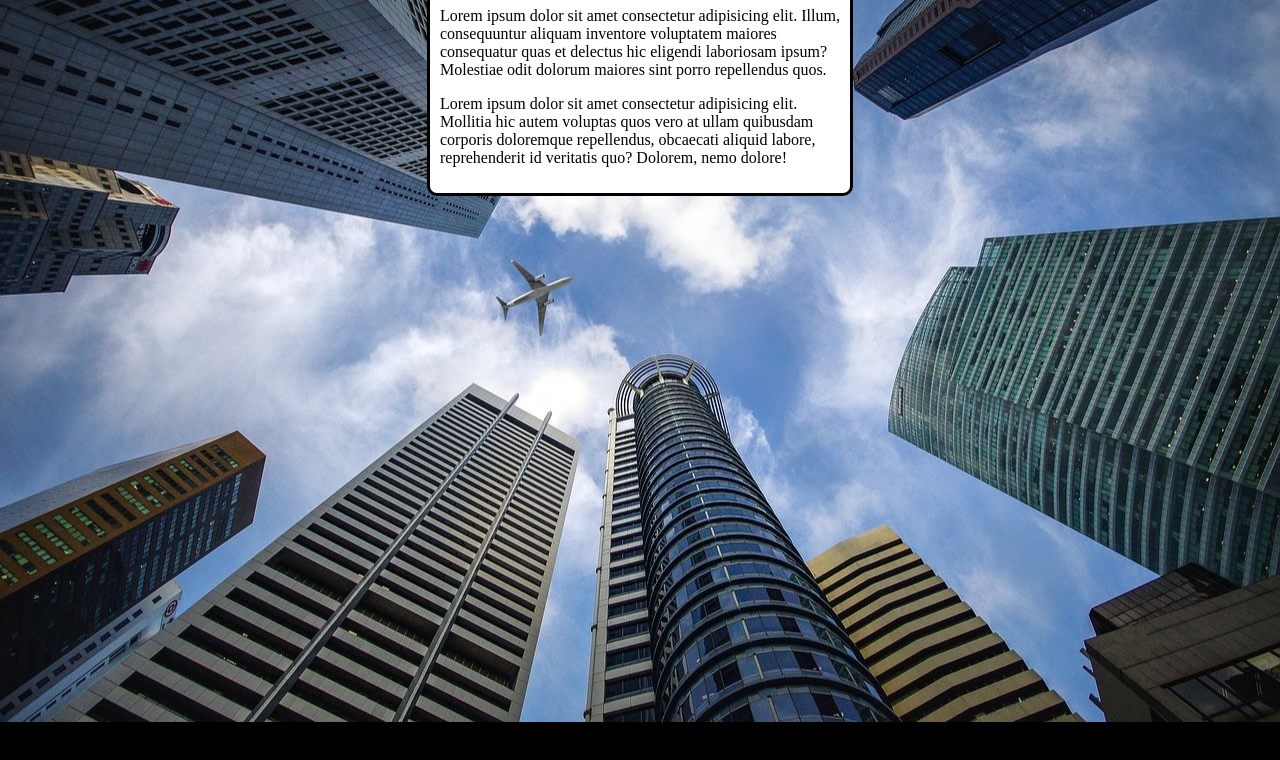
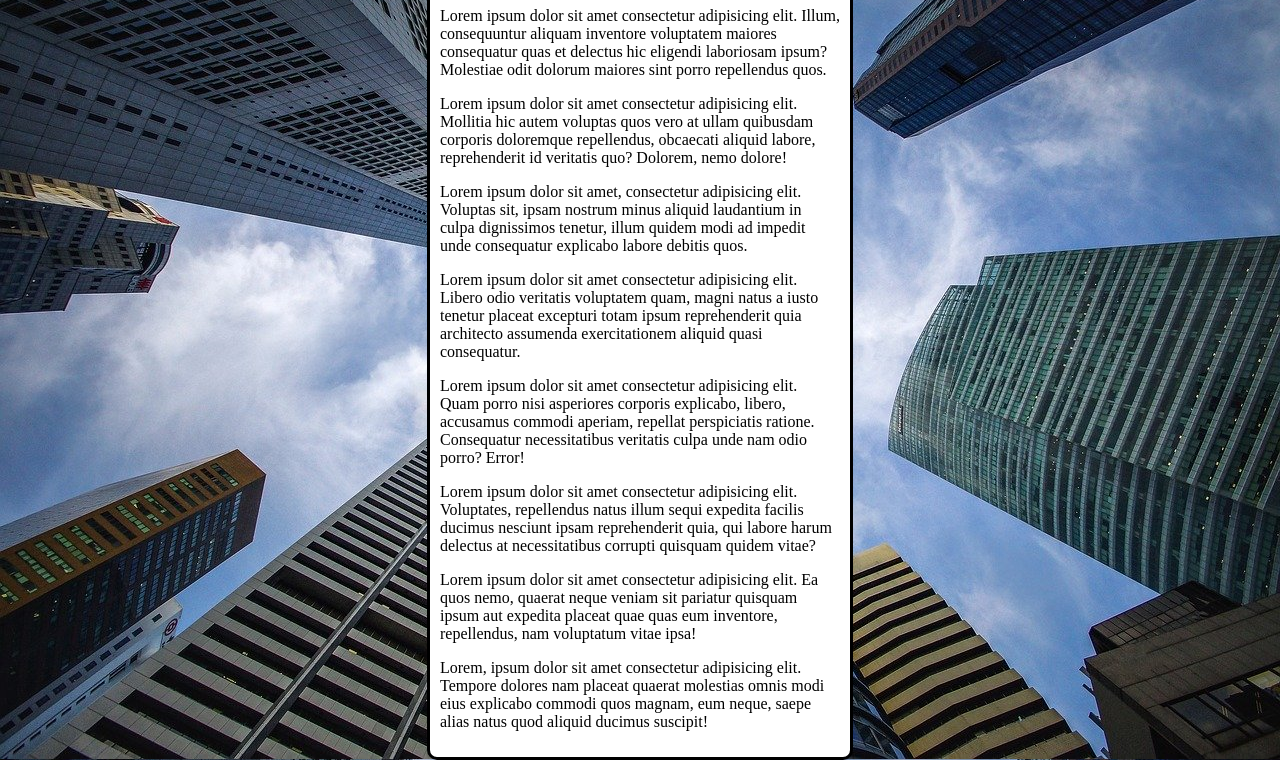
Before and after one commit to leilsonsa/html-css, a plain HTML site: page exercicios/ex022/fundo006.html in a window 1280 px wide. Shown: the part 94-854 px from the top of the page. Before the commit the page ends 816 px from the top, so only its background shows below. Drawn offline with Linux system fonts and the light colour scheme.

Commit message:
Update fundo006.html
atualização fumdo 006

```diff
--- a/exercicios/ex022/fundo006.html
+++ b/exercicios/ex022/fundo006.html
@@ -7,13 +7,19 @@
     <style>
         body {
             height: 100vh;
-            background-color: black;
+           /*background-color: black;
             background-image: url(imagens/wallpaper002.jpg);
-            background-repeat: no-repeat;
+            background-repeat: repeat;
             background-size: cover;
             background-position: center center ;
+            background-attachment: fixed;*/
 
+
+            background: black url("imagens/wallpaper002.jpg")  center center no-repeat  fixed ;
+            background-size: cover;
         }
+
+
 
         main {
             background-color: white;
@@ -31,6 +37,12 @@
        <h1>Teste de Imagem de fundo</h1>
        <p>Lorem ipsum dolor sit amet consectetur adipisicing elit. Illum, consequuntur aliquam inventore voluptatem maiores consequatur quas et delectus hic eligendi laboriosam ipsum? Molestiae odit dolorum maiores sint porro repellendus quos.</p>
        <p>Lorem ipsum dolor sit amet consectetur adipisicing elit. Mollitia hic autem voluptas quos vero at ullam quibusdam corporis doloremque repellendus, obcaecati aliquid labore, reprehenderit id veritatis quo? Dolorem, nemo dolore!</p>
+       <p>Lorem ipsum dolor sit amet, consectetur adipisicing elit. Voluptas sit, ipsam nostrum minus aliquid laudantium in culpa dignissimos tenetur, illum quidem modi ad impedit unde consequatur explicabo labore debitis quos.</p>
+       <p>Lorem ipsum dolor sit amet consectetur adipisicing elit. Libero odio veritatis voluptatem quam, magni natus a iusto tenetur placeat excepturi totam ipsum reprehenderit quia architecto assumenda exercitationem aliquid quasi consequatur.</p>
+       <p>Lorem ipsum dolor sit amet consectetur adipisicing elit. Quam porro nisi asperiores corporis explicabo, libero, accusamus commodi aperiam, repellat perspiciatis ratione. Consequatur necessitatibus veritatis culpa unde nam odio porro? Error!</p>
+       <p>Lorem ipsum dolor sit amet consectetur adipisicing elit. Voluptates, repellendus natus illum sequi expedita facilis ducimus nesciunt ipsam reprehenderit quia, qui labore harum delectus at necessitatibus corrupti quisquam quidem vitae?</p>
+       <p>Lorem ipsum dolor sit amet consectetur adipisicing elit. Ea quos nemo, quaerat neque veniam sit pariatur quisquam ipsum aut expedita placeat quae quas eum inventore, repellendus, nam voluptatum vitae ipsa!</p>
+       <p>Lorem, ipsum dolor sit amet consectetur adipisicing elit. Tempore dolores nam placeat quaerat molestias omnis modi eius explicabo commodi quos magnam, eum neque, saepe alias natus quod aliquid ducimus suscipit!</p>
    </main>
 </body>
 </html>
```
